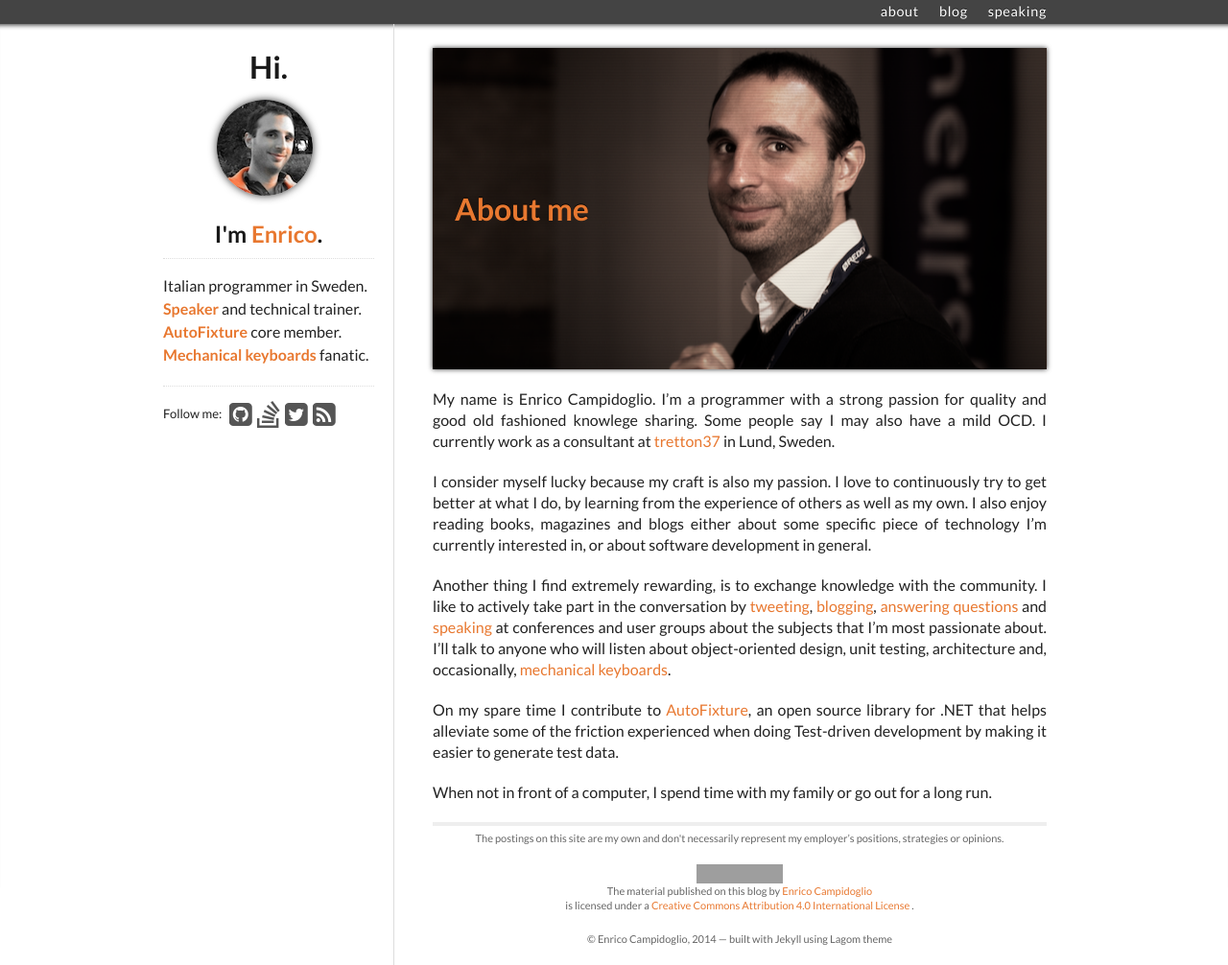
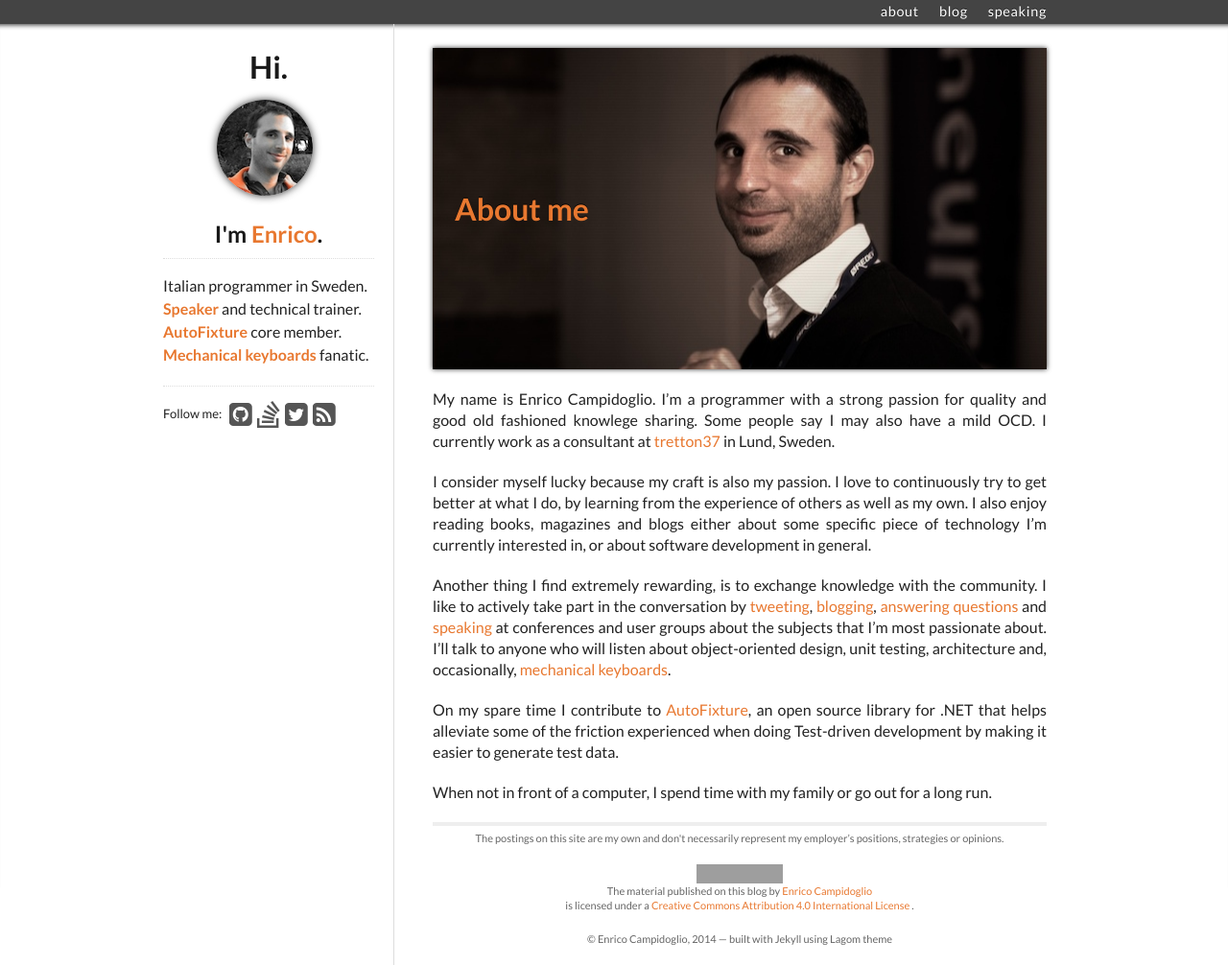
Before and after one commit to megakemp/megakemp.github.io, a Jekyll site: the page built from about/index.html, in a window 1280 px wide. Shown: the whole page at 96% size. Built offline with Jekyll 4.4.1, drawn with Linux system fonts in a browser that asks for light colours; nearby versions of some CDN libraries; Markdown is read by kramdown in place of the engine named in the settings; comment, search, counter and statistics services are not loaded; grey boxes are pictures that could not be loaded.

Commit message:
Reduces the size of the about image.

```diff
--- a/_includes/css/screen.css
+++ b/_includes/css/screen.css
@@ -82,7 +82,7 @@
 }
 
 h1.backdrop.about {
-  background: url(/assets/about/backdrop.png) left center no-repeat;
+  background: url(/assets/about/backdrop.jpg) left center no-repeat;
 }
 
 ul {
```
Also changed, not shown: assets/about/backdrop.jpg (added), assets/about/backdrop.png (deleted).
